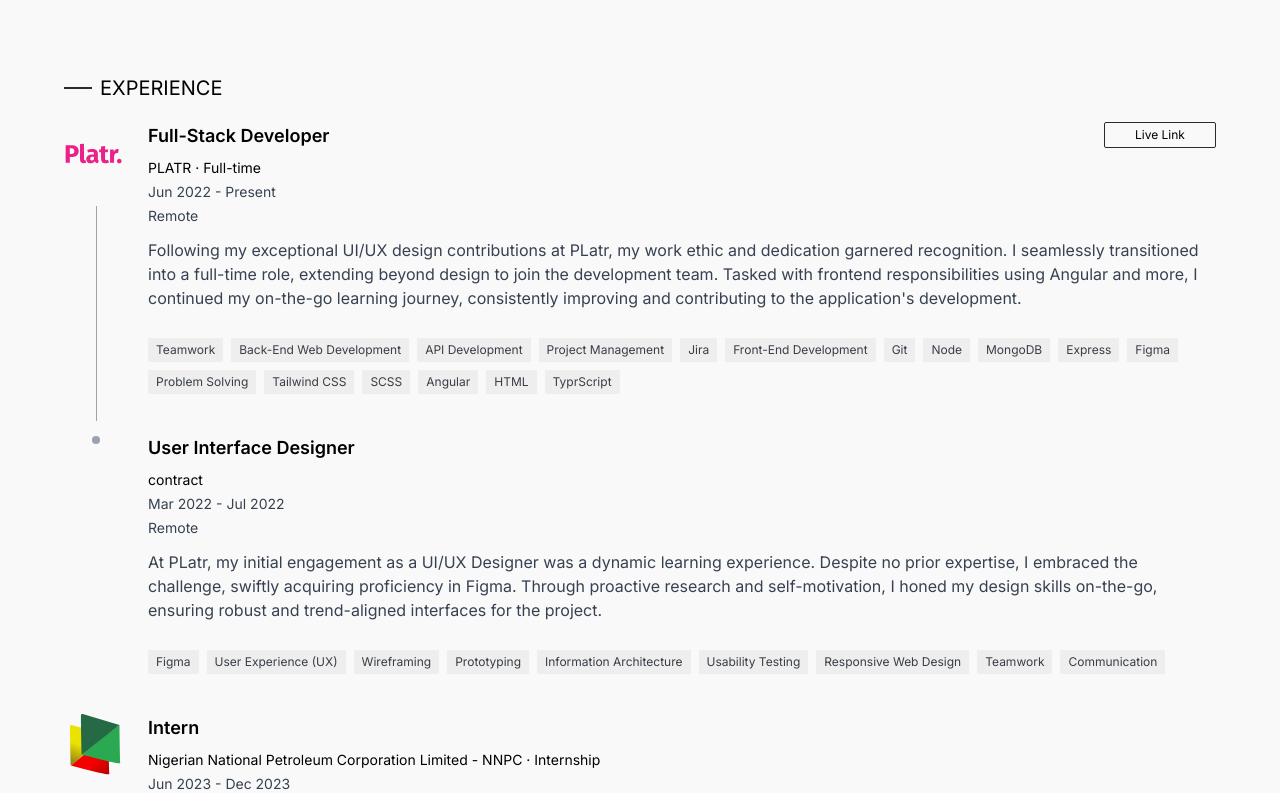
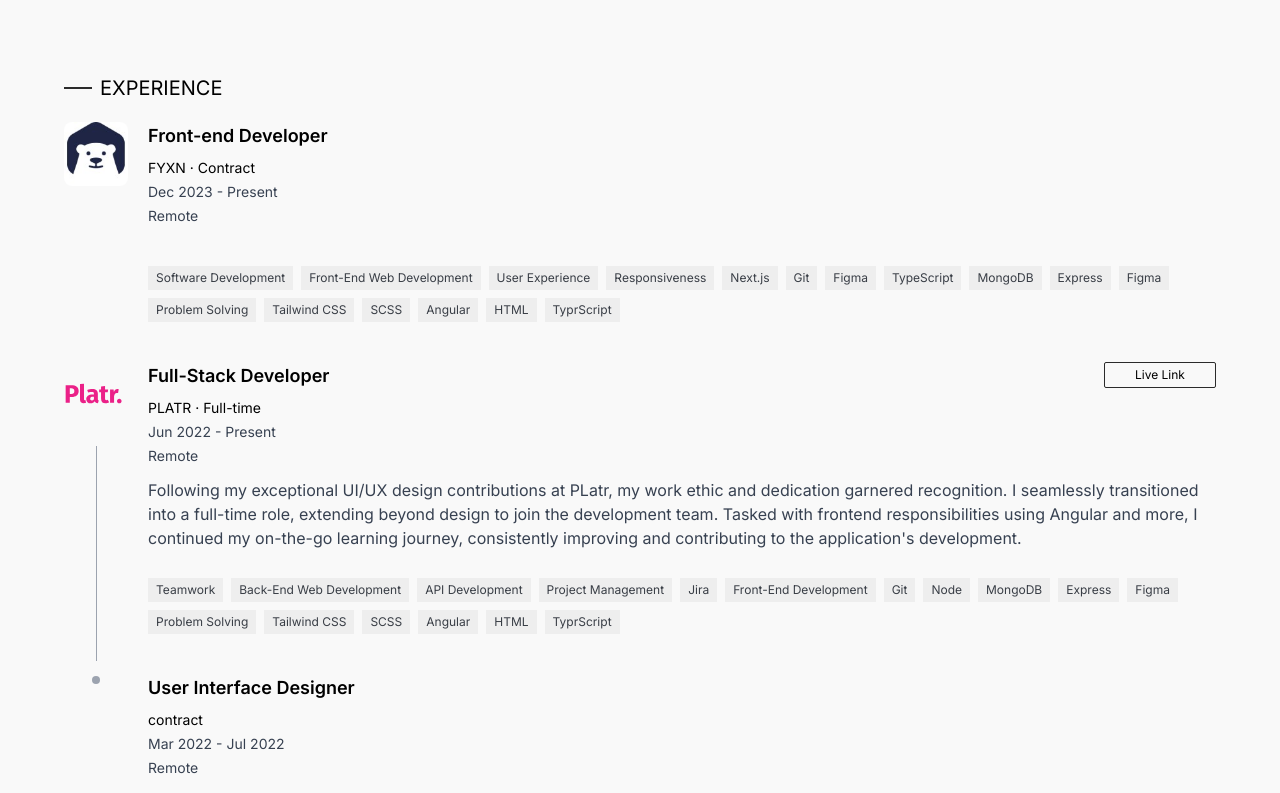
Before and after one commit to Moyijo99/pf, a Next.js app: page / in a window 1280 px wide. Shown: the part 1220-2013 px from the top of the page. Built offline with nearby package versions, Linux system fonts and the light colour scheme.

Commit message:
feat: Added fyxn data

```diff
--- a/app/data.js
+++ b/app/data.js
@@ -9,6 +9,7 @@ import alxLogo from "./assets/alx-logo.svg"
 import abuLogo from "./assets/ABU-logo.png"
 import nnpcLogo from "./assets/NNPC-logo.svg"
 import platrLogo from "./assets/Platr-logo.svg"
+import FyxnLogo from "./assets/fyxn_logo.jpg"
 
 export const skills = [
     {
@@ -110,6 +111,16 @@ export const projects = [
 
 export const experience = [
     {
+        title: "Front-end Developer",
+        company: "FYXN",
+        logo: FyxnLogo,
+        employmentType: "Contract",
+        startDate: "Dec 2023",
+        endDate: "Present",
+        location: "Remote",
+        techs: ["Software Development", "Front-End Web Development", "User Experience", "Responsiveness", "Next.js", "Git", "Figma", "TypeScript", "MongoDB", "Express", "Figma", "Problem Solving", "Tailwind CSS", "SCSS", "Angular", "HTML", "TyprScript"],
+    },
+    {
         title: "Full-Stack Developer",
         company: "PLATR",
         logo: platrLogo,
```
Also changed, not shown: app/assets/fyxn_logo.jpg (added).
